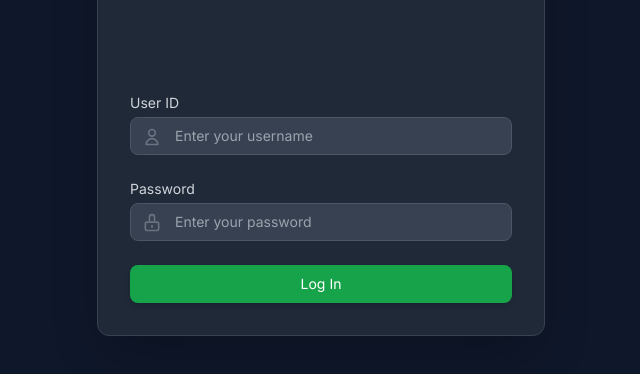
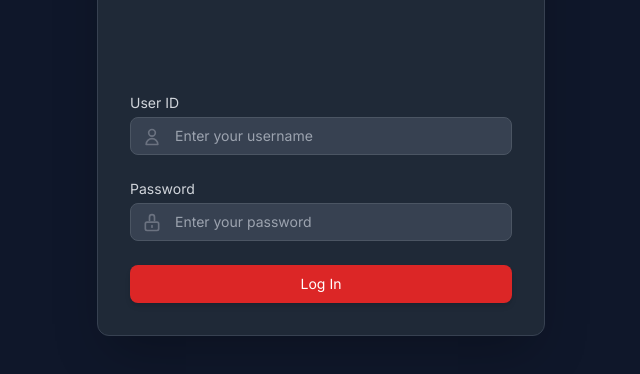
Before and after one commit to manu5703/IS4495-1, a plain HTML site: page index.html in a window 1280 px wide. Shown: the part 288-662 px from the top of the page, without its empty margins (319-959 px from the left). Drawn offline with nearby package versions, Linux system fonts and the light colour scheme.

Commit message:
Update index.html

```diff
--- a/index.html
+++ b/index.html
@@ -111,7 +111,7 @@
             <div>
                 <button
                     type="submit"
-                    class="w-full flex justify-center py-2 px-4 border border-transparent rounded-lg shadow-md text-sm font-medium text-white bg-green-600 hover:bg-green-700 focus:outline-none focus:ring-2 focus:ring-offset-2 focus:ring-offset-gray-800 focus:ring-indigo-500 transition duration-150 transform hover:scale-[1.01] active:scale-[0.99]"
+                    class="w-full flex justify-center py-2 px-4 border border-transparent rounded-lg shadow-md text-sm font-medium text-white bg-red-600 hover:bg-red-700 focus:outline-none focus:ring-2 focus:ring-offset-2 focus:ring-offset-gray-800 focus:ring-indigo-500 transition duration-150 transform hover:scale-[1.01] active:scale-[0.99]"
                 >
                     Log In
                 </button>
```
